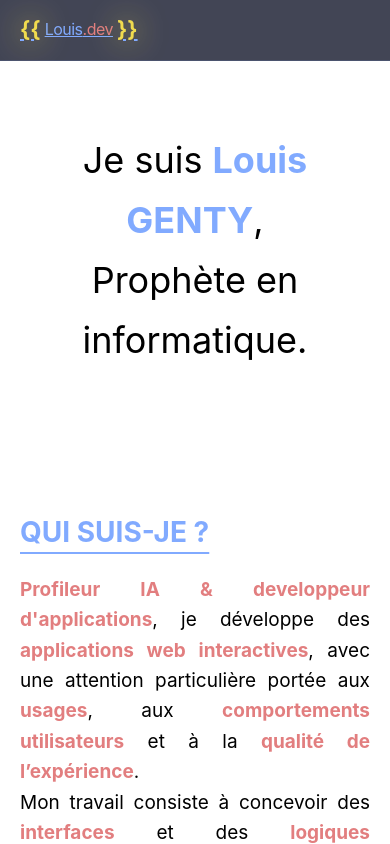
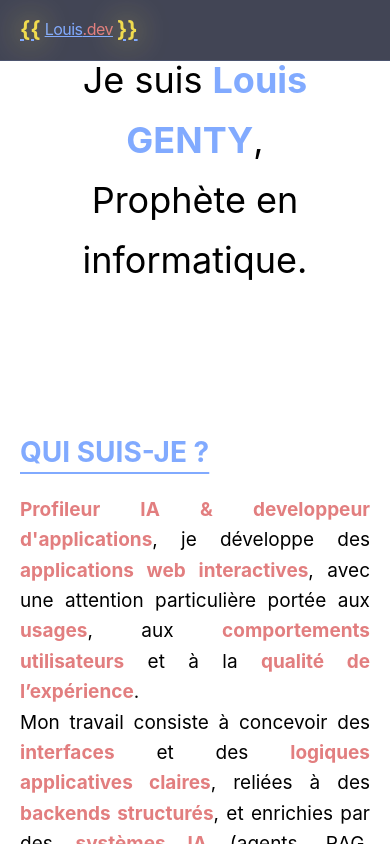
Before and after one commit to GenXwater/Portefolio, a Vue app: page / in a window 390 px wide. Shown: the top 844 px of the page. Built offline with nearby package versions, Linux system fonts and the light colour scheme.

Commit message:
fix: adjust padding in #app for improved layout on smaller screens

```diff
--- a/src/assets/main.css
+++ b/src/assets/main.css
@@ -8,7 +8,6 @@
 
 @media screen and (max-width: 905px) {
   #app {
-    padding: 20px;
-    padding-top: 80px;
+    padding: 0 20px;
   }
 }
```
